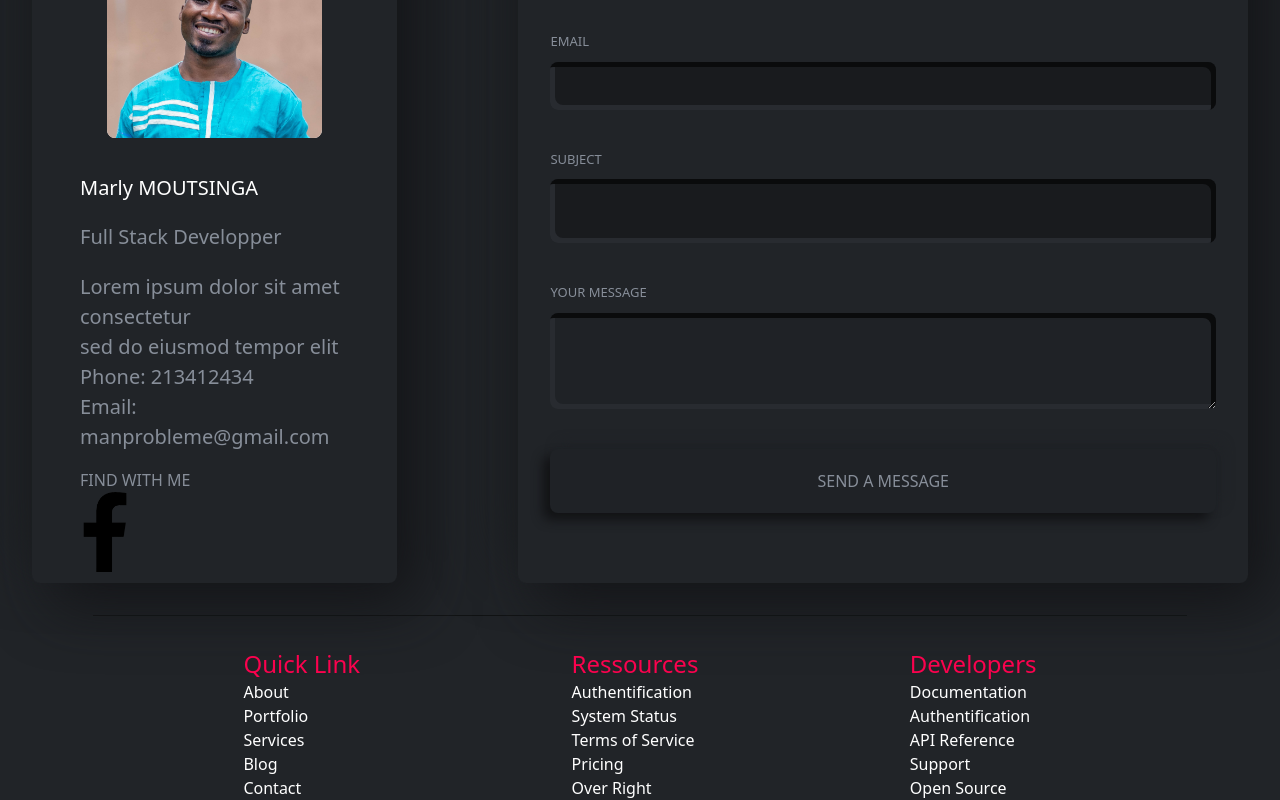
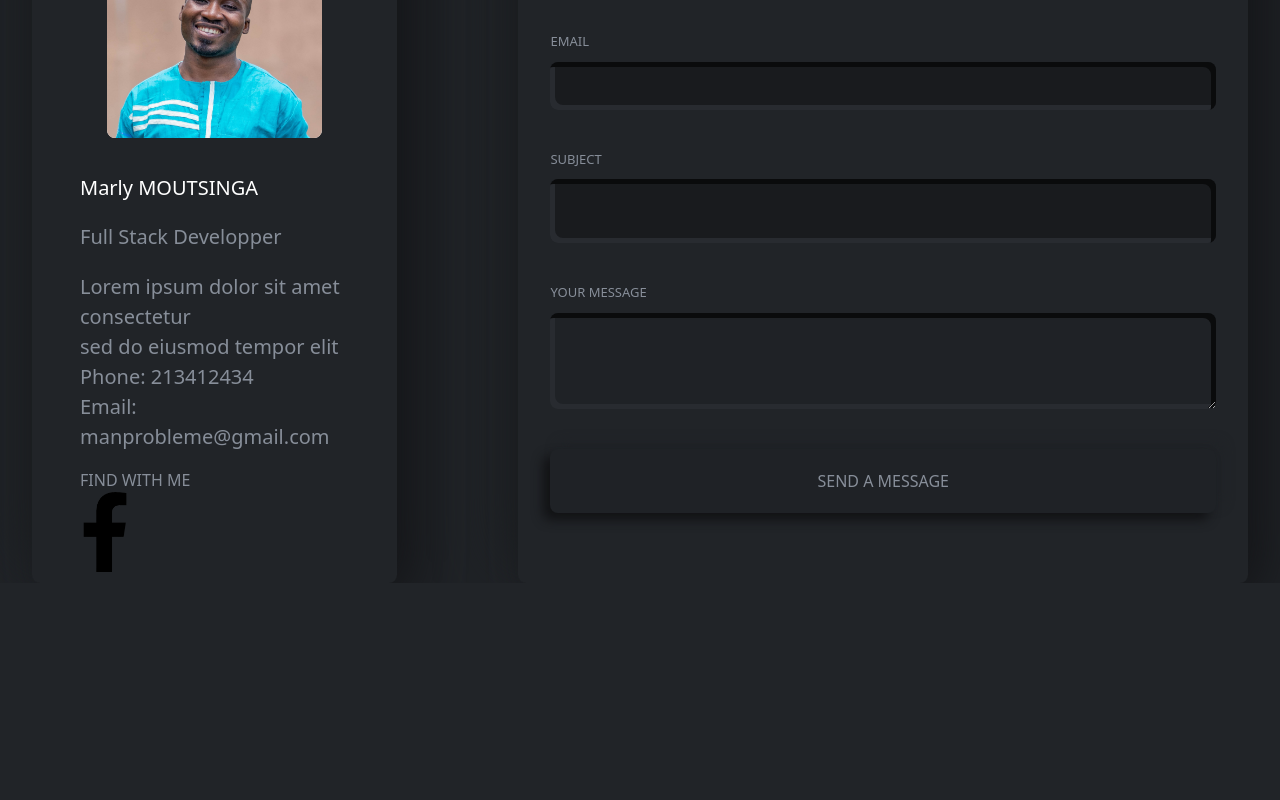
Before and after one commit to Kedesh11/portfolio, a React (Create React App) app: page / in a window 1280 px wide. Shown: the part 5671-6471 px from the top of the page. After the commit the page ends 6254 px from the top, so only its background shows below. Built offline with nearby package versions, Linux system fonts and the light colour scheme.

Commit message:
responsive done

```diff
--- a/src/App.js
+++ b/src/App.js
@@ -631,45 +631,8 @@ export default function App() {
 
 
       {/* Footer */}
-      <div className="w-[90%] h-[1px] bg-[#121415] my-[2em] mx-auto"></div>
-      <div className="flex justify-between">
-        <div>
+      <div className=""></div>
 
-        </div>
-
-        <div>
-          <h1 className="text-[#FA024E] text-2xl">Quick Link</h1>
-          <ul className="text-white gap-10">
-            <li><a href="#">About</a></li>
-            <li><a href="#">Portfolio</a></li>
-            <li><a href="#">Services</a></li>
-            <li><a href="#">Blog</a></li>
-            <li><a href="#">Contact</a></li>
-          </ul>
-        </div>
-        <div>
-          <h1 className="text-[#FA024E]  text-2xl">Ressources</h1>
-          <ul className="text-white gap-10">
-            <li><a href="#">Authentification</a></li>
-            <li><a href="#">System Status</a></li>
-            <li><a href="#">Terms of Service</a></li>
-            <li><a href="#">Pricing</a></li>
-            <li><a href="#">Over Right</a></li>
-          </ul>
-        </div>
-        <div>
-          <h1 className="text-[#FA024E] text-2xl">Developers</h1>
-          <ul className="gap-10 text-white">
-            <li><a href="#">Documentation</a></li>
-            <li><a href="#">Authentification</a></li>
-            <li><a href="#">API Reference</a></li>
-            <li><a href="#">Support</a></li>
-            <li><a href="#">Open Source</a></li>
-          </ul>
-        </div>
-        {/* Picture and button */}
-        <div></div>
-      </div>
     </>
   )
 }
```
